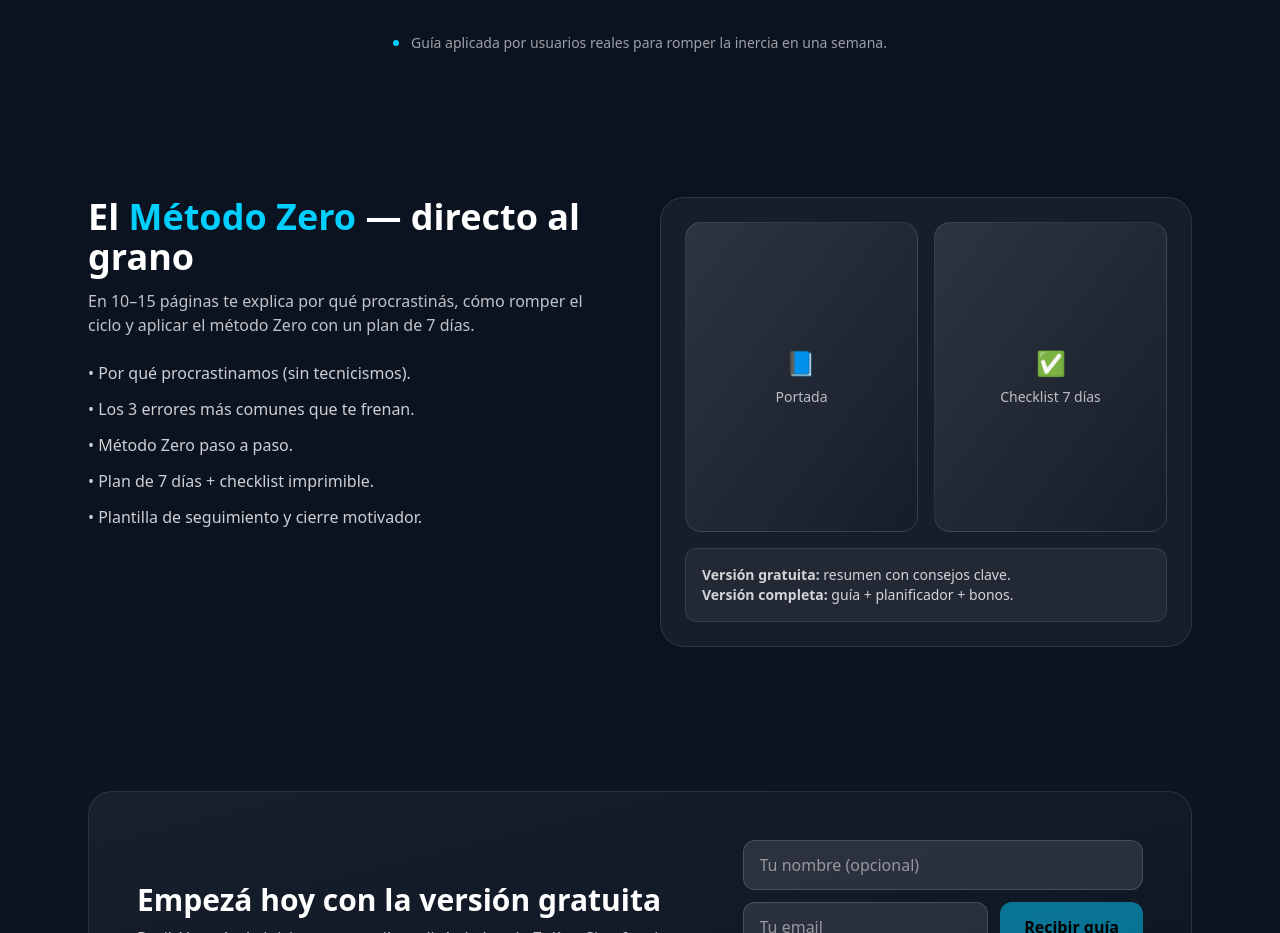
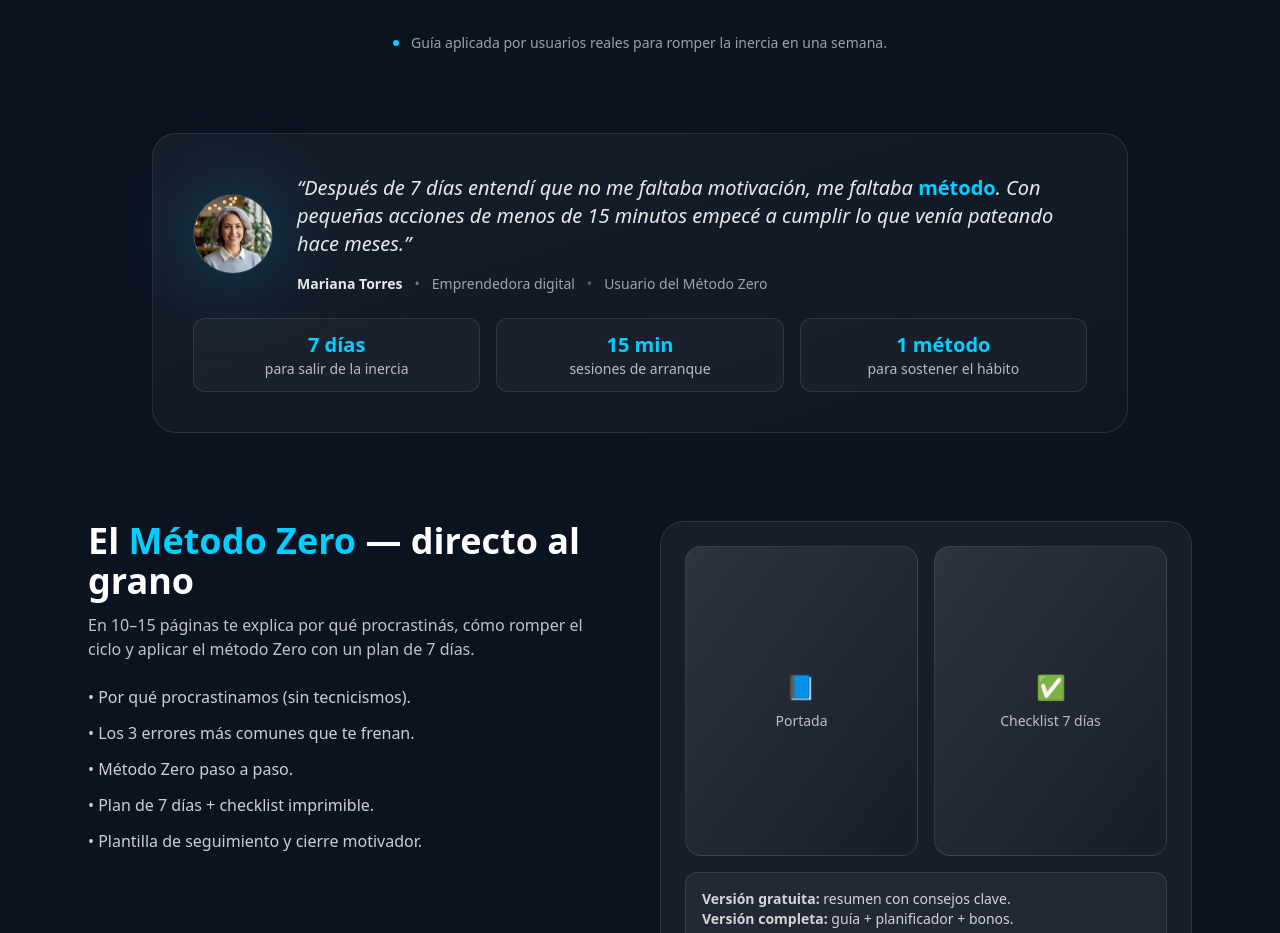
Before and after one commit to lucasfrancoromani/zeroprocastinacion, a Next.js app: page / in a window 1280 px wide. Shown: the part 1320-2253 px from the top of the page. Built offline with nearby package versions, Linux system fonts and the light colour scheme; no server answers.

Commit message:
feat/Testimonio - bloque social

```diff
--- a/src/app/page.tsx
+++ b/src/app/page.tsx
@@ -160,6 +160,55 @@ export default function Home() {
   </div>
 </section>
 
+{/* ===== TESTIMONIO / SOCIAL PROOF ===== */}
+<section className="bg-[#0b1220]">
+  <div className="mx-auto max-w-5xl px-6 pb-6">
+    <div className="rounded-3xl border border-white/10 bg-gradient-to-br from-white/5 to-white/[0.02] p-8 md:p-10">
+      <div className="flex flex-col md:flex-row items-start md:items-center gap-6">
+        {/* Foto del usuario */}
+        <div className="shrink-0 relative">
+          <div className="absolute -inset-2 rounded-full bg-brand-cyan/20 blur-2xl" />
+          <img
+            src="/images/user-testimonial.jpg"
+            alt="Usuario del Método Zero"
+            className="relative h-20 w-20 rounded-full border border-white/10 object-cover"
+          />
+        </div>
+
+        {/* Cita */}
+        <div className="flex-1">
+          <p className="text-lg md:text-xl text-white/90 leading-relaxed italic">
+            “Después de 7 días entendí que no me faltaba motivación, me faltaba <span className="text-brand-cyan font-semibold not-italic">método</span>.
+            Con pequeñas acciones de menos de 15 minutos empecé a cumplir lo que venía pateando hace meses.”
+          </p>
+          <div className="mt-4 flex flex-wrap items-center gap-3 text-sm text-white/60">
+            <span className="font-semibold text-white/90">Mariana Torres</span>
+            <span className="text-white/40">•</span>
+            <span>Emprendedora digital</span>
+            <span className="text-white/30">•</span>
+            <span>Usuario del Método Zero</span>
+          </div>
+        </div>
+      </div>
+
+      {/* Mini métricas opcionales */}
+      <div className="mt-6 grid grid-cols-3 gap-4 text-center text-sm text-white/70">
+        <div className="rounded-xl border border-white/10 bg-white/[0.03] p-3">
+          <div className="text-xl font-semibold text-brand-cyan">7 días</div>
+          <div>para salir de la inercia</div>
+        </div>
+        <div className="rounded-xl border border-white/10 bg-white/[0.03] p-3">
+          <div className="text-xl font-semibold text-brand-cyan">15 min</div>
+          <div>sesiones de arranque</div>
+        </div>
+        <div className="rounded-xl border border-white/10 bg-white/[0.03] p-3">
+          <div className="text-xl font-semibold text-brand-cyan">1 método</div>
+          <div>para sostener el hábito</div>
+        </div>
+      </div>
+    </div>
+  </div>
+</section>
 
       {/* ===== GUÍA ===== */}
       <section id="guia" className="bg-brand-dark">
```
Also changed, not shown: public/images/user-testimonial.jpg (added).
